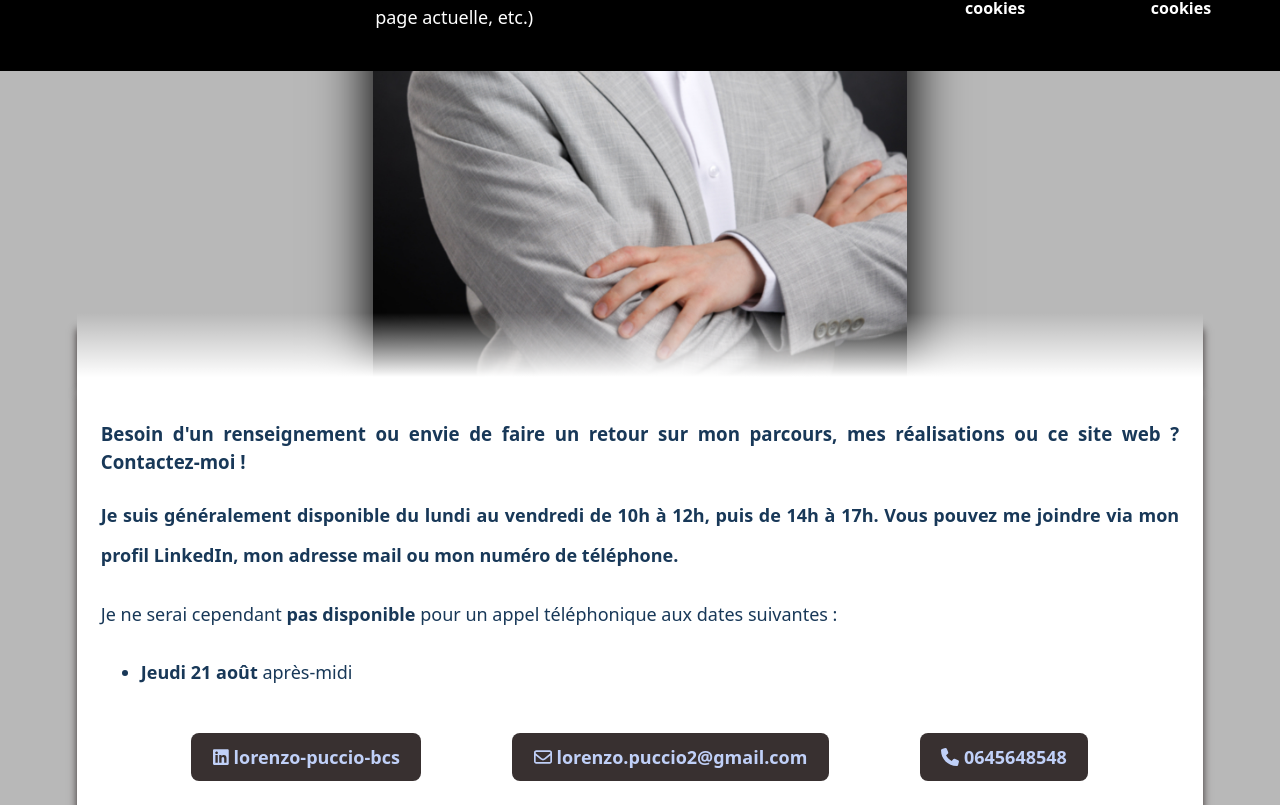
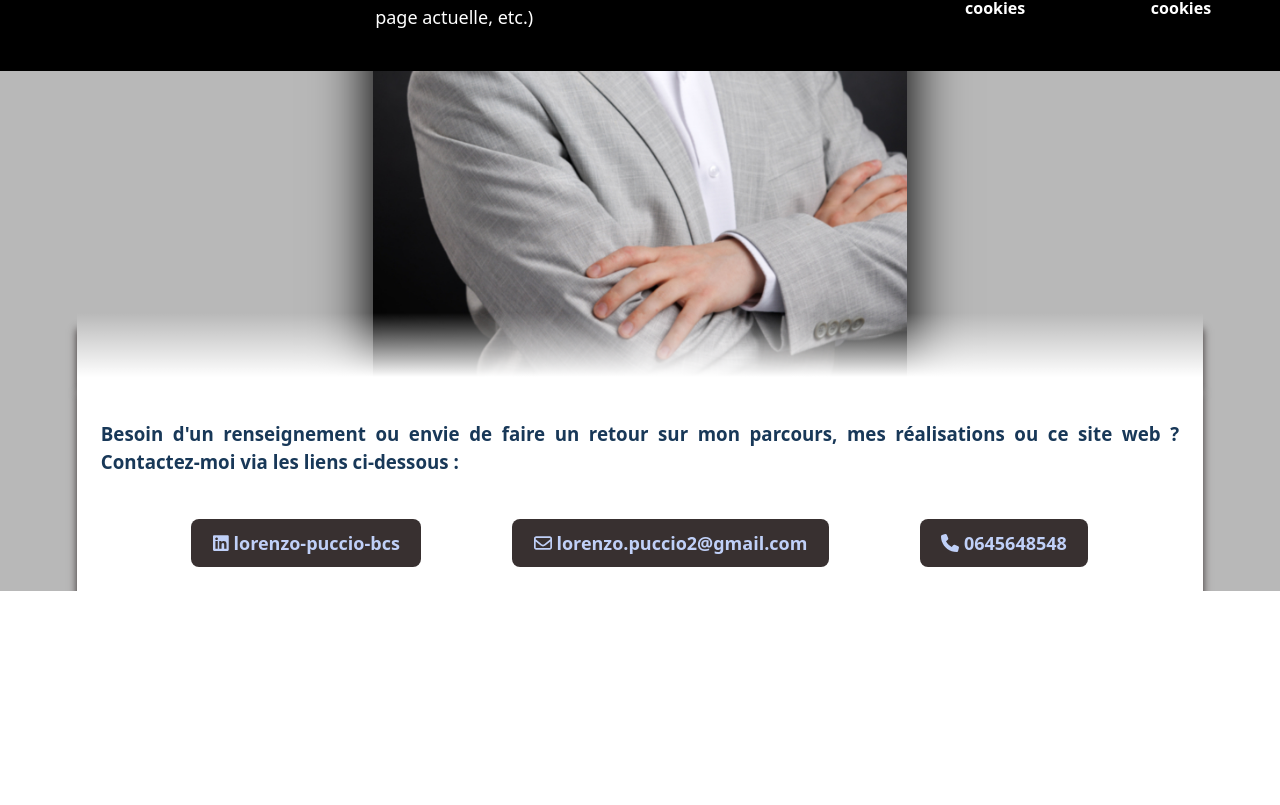
Before and after one commit to StOil-L/lorenzo-portfolio, a React (Vite) app: page /lorenzo-portfolio/contact in a window 1280 px wide. Shown: the part 729-1534 px from the top of the page. After the commit the page ends 1320 px from the top, so only its background shows below. Built offline with nearby package versions, Linux system fonts and the light colour scheme.

Commit message:
Simplified ContactPage component

```diff
--- a/src/components/pages/ContactPage.tsx
+++ b/src/components/pages/ContactPage.tsx
@@ -14,13 +14,13 @@ function ContactPage() {
     }} route="contact">
       <div id="explanation">
         <b>
-          <h3>Besoin d'un renseignement ou envie de faire un retour sur mon parcours, mes réalisations ou ce site web ? Contactez-moi !</h3>
-          <p>Je suis généralement disponible du lundi au vendredi de 10h à 12h, puis de 14h à 17h. Vous pouvez me joindre via mon profil LinkedIn, mon adresse mail ou mon numéro de téléphone.</p>
+          <h3>Besoin d'un renseignement ou envie de faire un retour sur mon parcours, mes réalisations ou ce site web ? Contactez-moi via les liens ci-dessous :</h3>
+        {/*  <p>Je suis généralement disponible du lundi au vendredi de 10h à 12h, puis de 14h à 17h. Vous pouvez me joindre via mon profil LinkedIn, mon adresse mail ou mon numéro de téléphone.</p>*/}
         </b>
-        <p>Je ne serai cependant <b>pas disponible</b> pour un appel téléphonique aux dates suivantes :</p>
-        <ul>
-          <li><b>Jeudi 21 août</b> après-midi</li>
-        </ul>
+        {/*<p>Je ne serai cependant <b>pas disponible</b> pour un appel téléphonique aux dates suivantes :</p>*/}
+        {/*<ul>*/}
+        {/*  <li><b>Jeudi 21 août</b> après-midi</li>*/}
+        {/*</ul>*/}
         <div className="contacts">
           <ContactButton baseHref={"https://www.linkedin.com/in/"} contactType={"linkedin"}
                          icon={faLinkedin} isWebsite={true}/>
```
